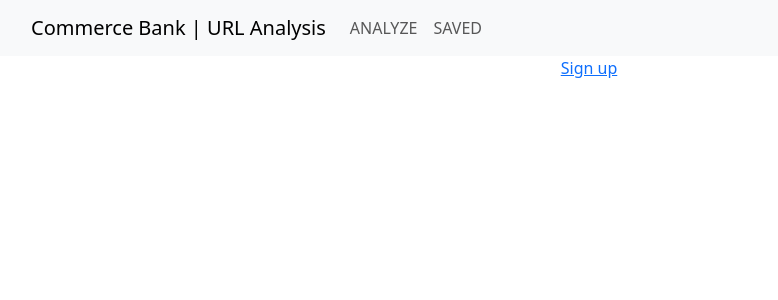
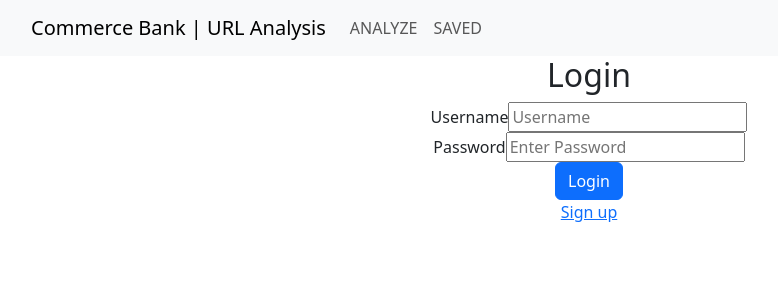
Before and after one commit to hunterruiz/se3910-Gilgamesh, a React (Vite) app in the folder CBFrontEnd/: page /login in a window 1280 px wide. Shown: the top 300 px of the page, without its empty margins (51-829 px from the left). Built offline with nearby package versions, Linux system fonts and the light colour scheme.

Commit message:
Login/Signup connection to backend

```diff
--- a/CBFrontEnd/package.json
+++ b/CBFrontEnd/package.json
@@ -10,6 +10,7 @@
     "preview": "vite preview"
   },
   "dependencies": {
+    "axios": "^1.9.0",
     "bootstrap": "^5.3.3",
     "react": "^19.0.0",
     "react-bootstrap": "^2.10.9",
--- /dev/null
+++ b/CBFrontEnd/src/components/LoginAuth.jsx
@@ -0,0 +1,10 @@
+import axios from 'axios';
+
+// uses axios to post to the backend local host when called for login function
+class LoginAuth{
+    login(credentials){
+        return axios.post('http://localhost:8080/api/login', credentials);
+      }
+}
+
+export default new LoginAuth;
--- a/CBFrontEnd/src/components/header.jsx
+++ b/CBFrontEnd/src/components/header.jsx
@@ -18,7 +18,12 @@ function Header() {
         </Navbar.Collapse>
       </Container>
     </Navbar>
+
+
   );
+
+
+
 }
 
 export default Header;
--- a/CBFrontEnd/src/pages/Login.jsx
+++ b/CBFrontEnd/src/pages/Login.jsx
@@ -1,73 +1,75 @@
-import { useEffect, useState } from "react";
+import Form from 'react-bootstrap/Form';
+import Button from 'react-bootstrap/Button';
+import {useState} from "react";
+import {useNavigate} from 'react-router-dom';
+import LoginAuth from "../components/LoginAuth";
+
 
 function Login() {
 
-//   const[user, setUser] = useState({
-//     accountName:'',
-//     accountPassword:'',
-//   });
+    const [userId,setUserId]=useState('');
+    const [accountPassword, setAccountPassword] = useState('');
+    const[message, setMessage] = useState('');
 
-// const changeValue=(e)=>{
-//   console.log(e);
-//   setUser;({
-//     ...user,[e.target.name]:e.target.value
-//   });
-//   console.log(e.target.name + "name");
-//   console.log(e.target.value + "value");
-// }
+    const navigate = useNavigate();
 
-// const navigate = useNavigate();
+    const handleUserId = (e) => {
+      setUserId(e.target.value);
 
+    }
 
-// const submitUser =(e)=>{
-//     e.preventDefault();
-//     fetch("http://localhost:8080/user", {
-//       method:"GET",
-//       headers:{
-//         "Content-Type" : "application/json"
-//       },
-//       body: JSON.stringify(user)
-//     })
-//     .then(res=>{
-//         console.log(1,res);
-//         if(res.status === 201){
-//           return res.json();
-//         }else{
-//           return null;
-//         }
-//       })
-//     .then(res=>{
-//       console.log(res)
-//       if(res!==null){
-//         navigate("/");
-//       }else{
-//         alert('fails');
-//       }
+    const handleAccountPassword = (e) => {
+      setAccountPassword(e.target.value);
+    }
 
-//     });
+    const handleSubmit = async (e) => {
+      e.preventDefault();
+      // calls LoginAuth login method to post userId and accountPassword to backend and check for matching data
+      const response = await LoginAuth.login({ userId, accountPassword});
+      try{
+        if(response.data === 'Login Successful'){
+          navigate('/');
+         }
+        else{
+          setMessage('Invalid Username or Password');
+        }
+      }
+      catch(error){
+          setMessage('Invalid Username or Password');
+      }
 
-// }
-
+    }
 
     return (
         <div>
-          {/* <Form onSubmit = {handleLogin}>
-            <Form.Group className="mb-3" controlId="formGroupUsername">
-              <Form.Label>Username</Form.Label>
-              <Form.Input type="text"  placeholder="Enter username" name="accountName" onChange = {changeValue} required  />
-              <Form.Text className="text-muted">
-              </Form.Text>
-            </Form.Group>
-
-            <Form.Group className="mb-3" controlId="formGroupPassword">
-              <Form.Label>Password</Form.Label>
-              <Form.Input type="password"  placeholder="Password" name="accountPassword" onChange = {changeValue} required/>
-            </Form.Group>
-
+          <h2>Login</h2>
+          {/* displays the setMessages defined above when they occur */}
+          {message && <div className="alert alert-daner">{message}</div>}
+          <Form onSubmit = {handleSubmit}>
+          <div>
+            <label htmlFor="userId">Username</label>
+            <input
+              type = "text"
+              placeholder="Username"
+              id="userId"
+              value = {userId}
+              onChange={handleUserId} required>
+            </input>
+          </div>
+          <div>
+            <label htmlFor="accountPassword">Password</label>
+            <input
+              type = "password"
+              placeholder="Enter Password"
+              id="accountPassword"
+              value = {accountPassword}
+              onChange={handleAccountPassword} required>
+            </input>
+          </div>
             <Button variant="primary" type="submit">
                 Login
             </Button>
-          </Form>  */}
+          </Form>
           <a href="/signUp">Sign up</a>
         </div>
       );
--- a/CBFrontEnd/src/pages/SignUp.jsx
+++ b/CBFrontEnd/src/pages/SignUp.jsx
@@ -9,6 +9,7 @@ function SignUp() {
 
 
   const[user, setUser] = useState({
+    userId: '',
     accountName:'',
     accountPassword:'',
   });
@@ -27,7 +28,7 @@ const changeValue=(e)=>{
 
 const submitUser =(e)=>{
     e.preventDefault();
-    fetch(" http://localhost:8080/user",{
+    fetch(" http://localhost:8080/api/user",{
       method:"POST",
       headers:{
         "Content-Type" : "application/json"
@@ -45,7 +46,7 @@ const submitUser =(e)=>{
     .then(res=>{
       console.log(res)
       if(res!==null){
-        navigate("/login");;
+        navigate("/login");
       }else{
         alert('fails');
       }
@@ -56,9 +57,17 @@ const submitUser =(e)=>{
 
       return (
         <div>
+          <h2>Sign Up</h2>
          <Form onSubmit = {submitUser}>
+            <Form.Group className="mb-3" controlId="formGroupUsername">
+              <Form.Label>Create UserId</Form.Label>
+              <Form.Control type="text"  placeholder="Enter username" name="userId" onChange = {changeValue}  required/>
+              <Form.Text className="text-muted">
+              </Form.Text>
+            </Form.Group>
+
             <Form.Group className="mb-3" controlId="formGroupEmail">
-              <Form.Label>Creat Username</Form.Label>
+              <Form.Label>Create Username</Form.Label>
               <Form.Control type="text"  placeholder="Enter username" name="accountName" onChange = {changeValue}  required/>
               <Form.Text className="text-muted">
               </Form.Text>
```
Also changed, not shown: 1 other file (tests, documents, lock files or other folders).
